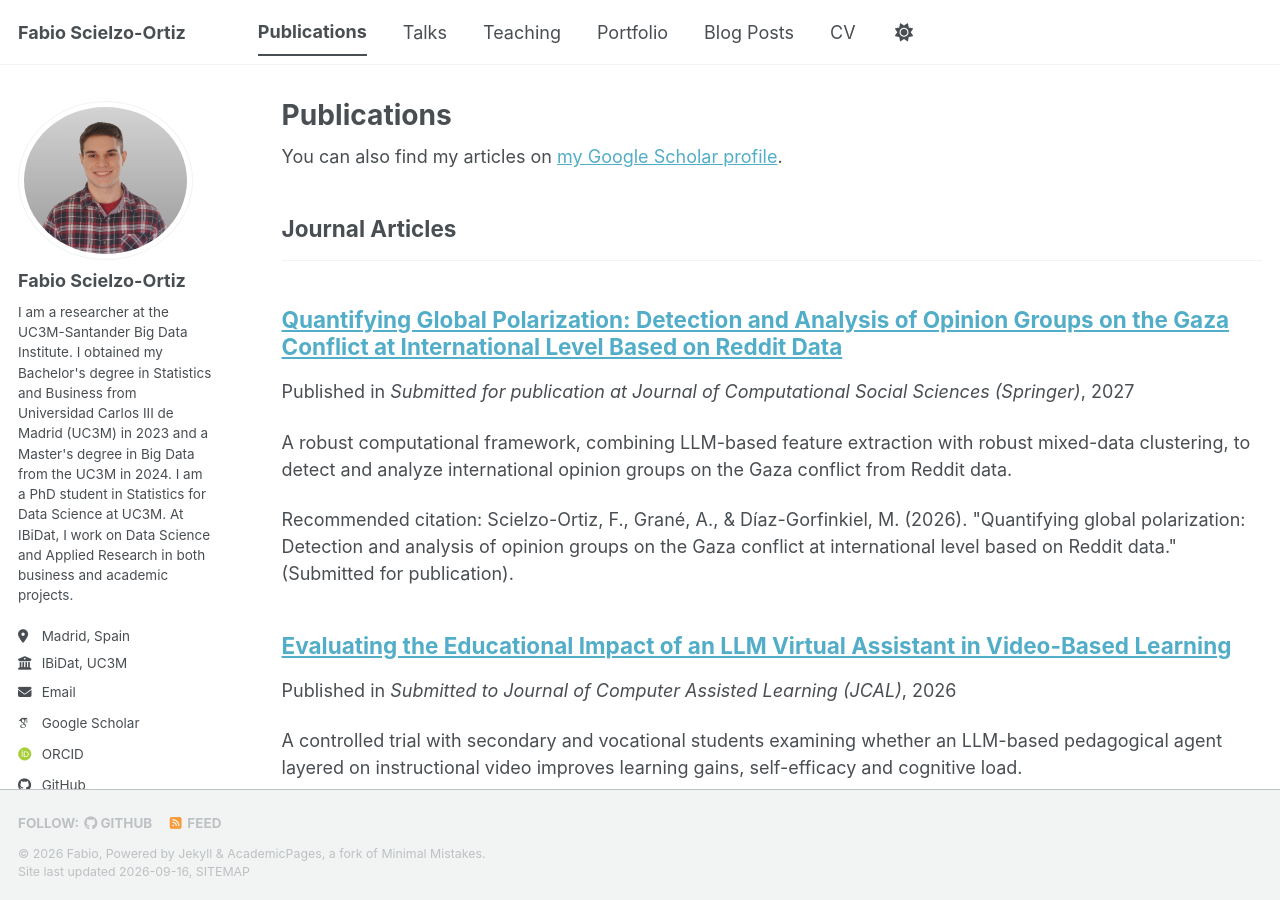
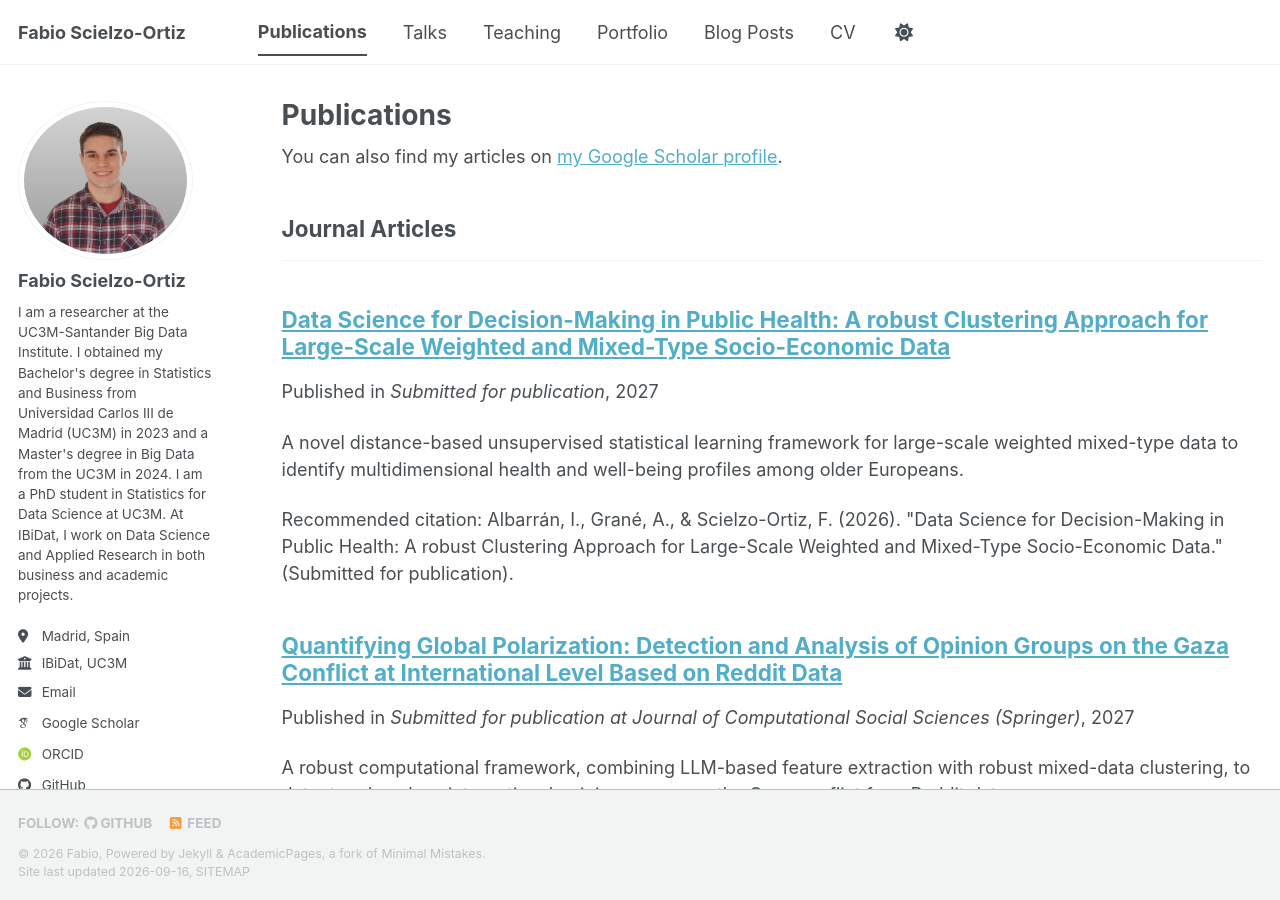
Before and after one commit to FabioScielzoOrtiz/fabioscielzoortiz.github.io, a Jekyll site: the page built from _pages/publications.html, in a window 1280 px wide and 900 px high. Built offline with Jekyll 4.4.1, drawn with Linux system fonts in a browser that asks for light colours; some web fonts are replaced; a script bundle is joined from its source files by our own code; library files that are not in the unit come from our copies.

Commit message:
Update publication details for Gaza conflict analysis and add new manuscript on public health clustering

```diff
--- /dev/null
+++ b/_publications/2027-01-01-public-health-clustering.md
@@ -0,0 +1,14 @@
+---
+title: "Data Science for Decision-Making in Public Health: A robust Clustering Approach for Large-Scale Weighted and Mixed-Type Socio-Economic Data"
+collection: publications
+category: manuscripts
+permalink: /publication/2026-01-01-data-science-public-health-clustering
+excerpt: 'A novel distance-based unsupervised statistical learning framework for large-scale weighted mixed-type data to identify multidimensional health and well-being profiles among older Europeans.'
+date: 2027-01-01 # TODO: placeholder date, pending submission
+venue: 'Submitted for publication'
+slidesurl:
+paperurl:
+bibtexurl:
+citation: 'Albarrán, I., Grané, A., &amp; Scielzo-Ortiz, F. (2026). &quot;Data Science for Decision-Making in Public Health: A robust Clustering Approach for Large-Scale Weighted and Mixed-Type Socio-Economic Data.&quot; (Submitted for publication).'
+---
+This paper presents a new distance-based unsupervised statistical learning framework designed for large-scale weighted mixed-type socio-economic data to identify multidimensional health and well-being profiles among older Europeans. Using data from the Survey of Health, Ageing and Retirement in Europe (SHARE) across 26 countries, the pipeline combines composite indicators with robust generalized Gower distance and a fast $k$-medoids clustering algorithm for weighted data, uncovering five empirically distinct profiles—from highly resilient, socially integrated groups to multidimensionally vulnerable profiles—to guide efficient public resource allocation. **Status: submitted for publication at Socio-Economic Planning Sciences.**
```
Also changed, not shown: _publications/2027-01-01-gaza-conflict-opinion-polarization.md (+1 -1 lines).
